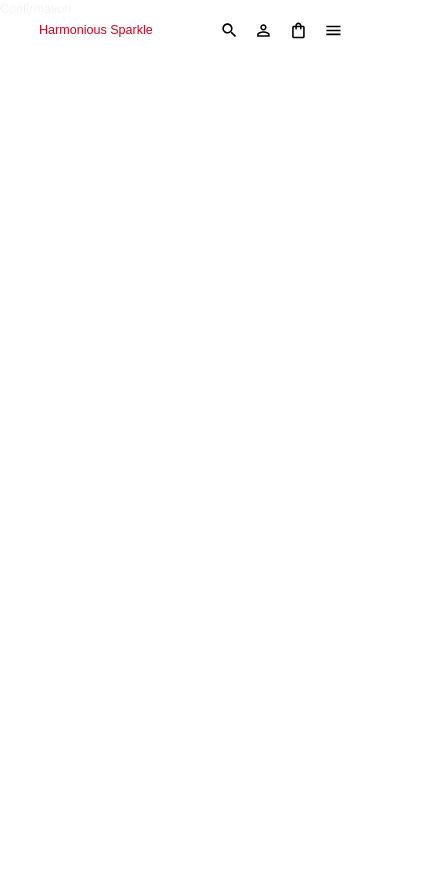
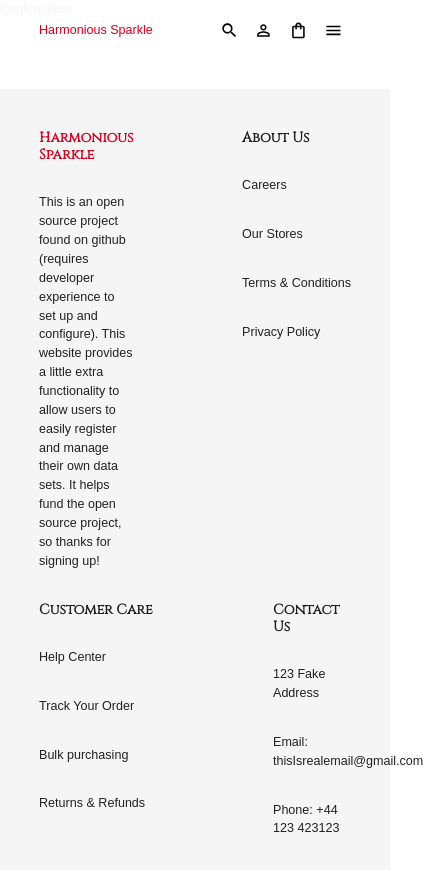
Before and after one commit to Puzzles65/client, a React (Create React App) app: page /checkout/success in a window 390 px wide. Shown: the top 870 px of the page, 423 px wide, since content can reach past the window. Before the commit the page ends 844 px from the top, so only its background shows below. Built offline with nearby package versions, Linux system fonts and the light colour scheme; a web font is replaced by a local one.

Commit message:
footer mobile not working

```diff
--- a/src/App.js
+++ b/src/App.js
@@ -7,6 +7,7 @@ import Checkout from "./scenes/checkout/Checkout";
 import Confirmation from "./scenes/checkout/Confirmation";
 import Navbar from "./scenes/global/NavBar";
 import CartMenu from "./scenes/global/CartMenu";
+import Footer from "./scenes/global/Footer"
 
 // automatically scrolls to top when navigating through pages
 
@@ -33,6 +34,7 @@ function App() {
           <Route path="/checkout/success" element= {<Confirmation />} />
         </Routes>
         <CartMenu />
+        <Footer />
       </BrowserRouter>
      </div>
   );
--- /dev/null
+++ b/src/scenes/global/Footer.jsx
@@ -0,0 +1,71 @@
+import { useTheme } from "@mui/material";
+import { Box, Typography } from "@mui/material";
+import { shades } from "../../theme";
+
+const Footer = () => {
+  const {
+    palette: { neutral },
+  } = useTheme();
+
+  return (
+    <Box mt="70px" p="40px 0" backgroundColor={neutral.light}>
+      <Box
+        width="80%"
+        margin="auto"
+        display="flex"
+        justifyContent="space-between"
+        flexWrap="wrap"
+        rowGap="30px"
+        columnGap="clamp(20px, 30px, 40px)"
+      >
+        <Box width="clamp(20%, 30%, 40%)">
+          <Typography
+            variant="h4"
+            fontWeight="bold"
+            mb="30px"
+            color={shades.secondary[500]}
+          >
+            Harmonious Sparkle
+          </Typography>
+          <div>
+            This is an open source project found on github (requires developer
+            experience to set up and configure). This website provides a little
+            extra functionality to allow users to easily register and manage
+            their own data sets. It helps fund the open source project, so
+            thanks for signing up!
+          </div>
+        </Box>
+
+    <Box>
+        <Typography variant="h4" fontWeight="bold" mb="30px">
+            About Us
+        </Typography>
+        <Typography mb="30px">Careers</Typography>
+        <Typography mb="30px">Our Stores</Typography>
+        <Typography mb="30px">Terms & Conditions</Typography>
+        <Typography mb="30px">Privacy Policy</Typography>
+    </Box>
+    <Box>
+        <Typography variant="h4" fontWeight="bold" mb="30px">
+           Customer Care
+        </Typography>
+        <Typography mb="30px">Help Center</Typography>
+        <Typography mb="30px">Track Your Order</Typography>
+        <Typography mb="30px">Bulk purchasing</Typography>
+        <Typography mb="30px">Returns & Refunds</Typography>
+    </Box>
+    <Box width="clamp(20%, 25%, 30%)">
+    <Typography variant="h4" fontWeight="bold" mb="30px">
+           Contact Us
+        </Typography>
+        <Typography mb="30px">123 Fake Address</Typography>
+        <Typography mb="30px">Email: thisIsrealemail@gmail.com</Typography>
+        <Typography mb="30px">Phone: +44 123 423123</Typography>
+        </Box>
+
+      </Box>
+    </Box>
+  );
+};
+
+export default Footer;
```
